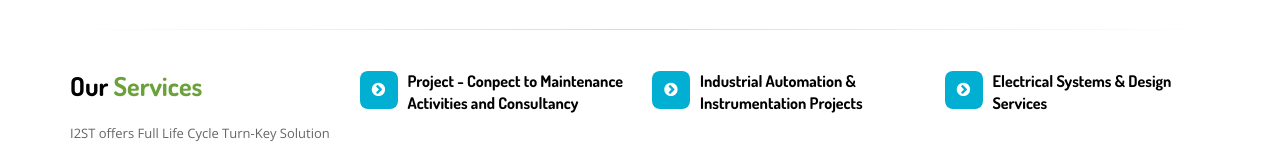
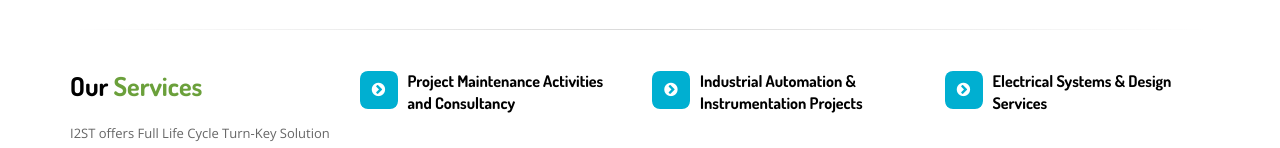
Before and after one commit to vinodsaggam/i2st, a plain HTML site: page index.html in a window 1280 px wide. Shown: the part 639-787 px from the top of the page. Drawn offline with nearby package versions, Linux system fonts and the light colour scheme.

Commit message:
quick fix

```diff
--- a/index.html
+++ b/index.html
@@ -268,8 +268,7 @@
                 <div class="col-md-3 service-box service-icon-left">
                     <div class="service-icon"> <i class="fa fa-chevron-circle-right icon-mini-effect icon-effect-1"></i> </div>
                     <div class="service-content">
-                        <h4> Project - Conpect to Maintenance
-                            Activities and Consultancy </h4>
+                        <h4> Project Maintenance Activities and Consultancy </h4>
                     </div>
                 </div>
                 <!-- End Service Icon 1 -->
```
